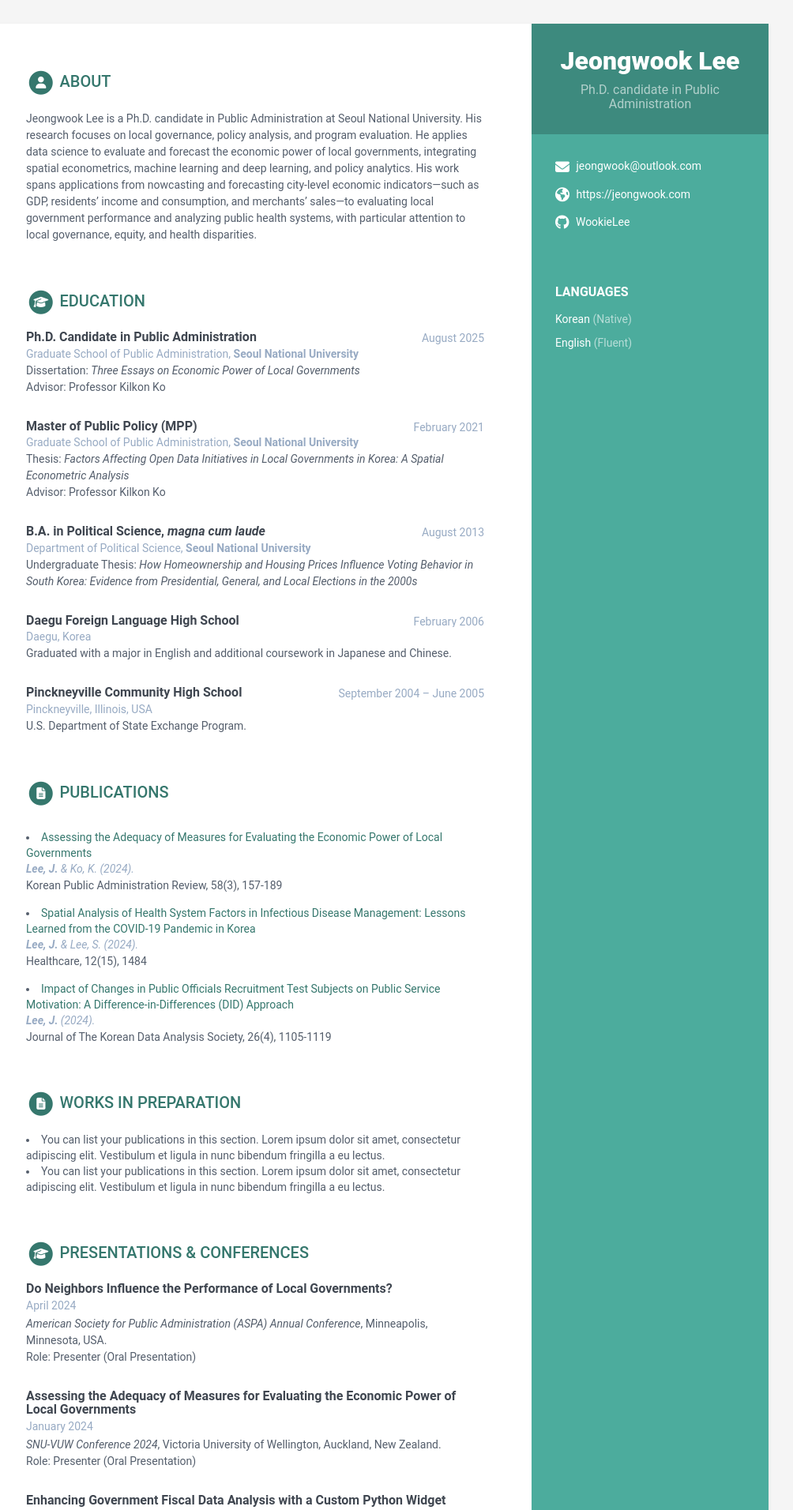
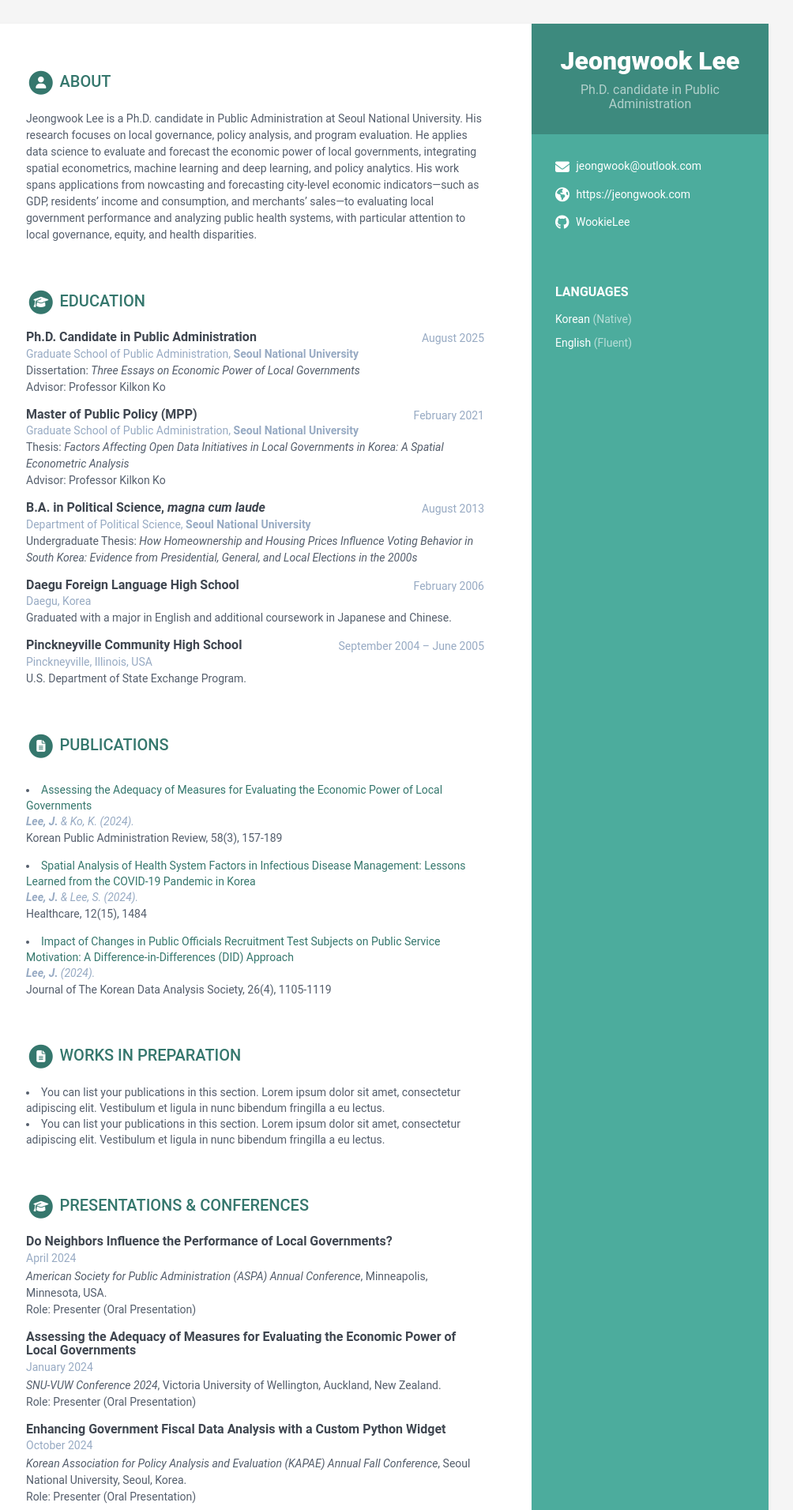
Before and after one commit to WookieLee/wookielee.github.io, a Jekyll site: the page built from index.html, in a window 1280 px wide. Shown: the top 1912 px of the page at 79% size, without its empty margins (167-1171 px from the left). Built offline with Jekyll 4.4.1, drawn with Linux system fonts in a browser that asks for light colours.

Commit message:
Update _base.scss

```diff
--- a/_sass/_base.scss
+++ b/_sass/_base.scss
@@ -187,7 +187,7 @@ p {
   .recommendations-section,
   .educations-section {
     .item {
-      margin-bottom: 30px;
+      margin-bottom: 15px;
     }
   }
   .upper-row,
```
